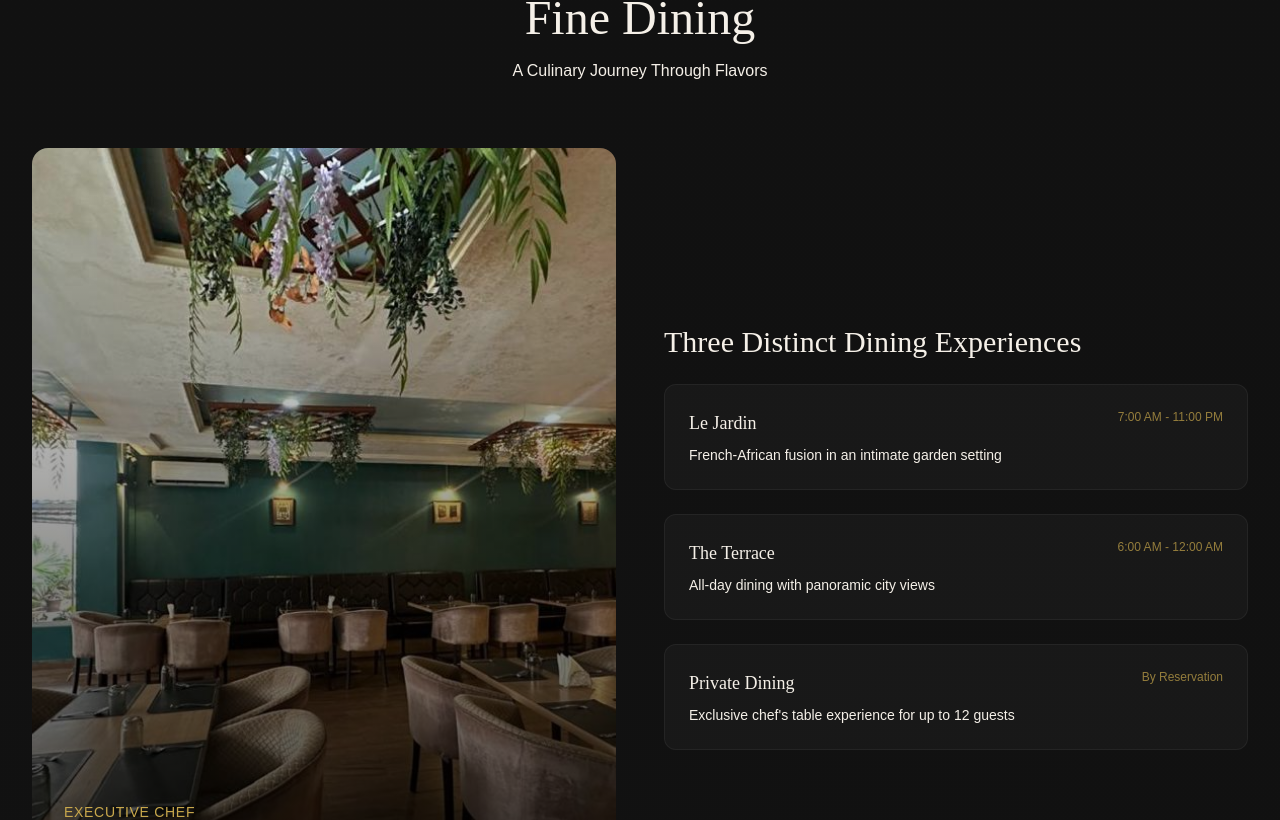
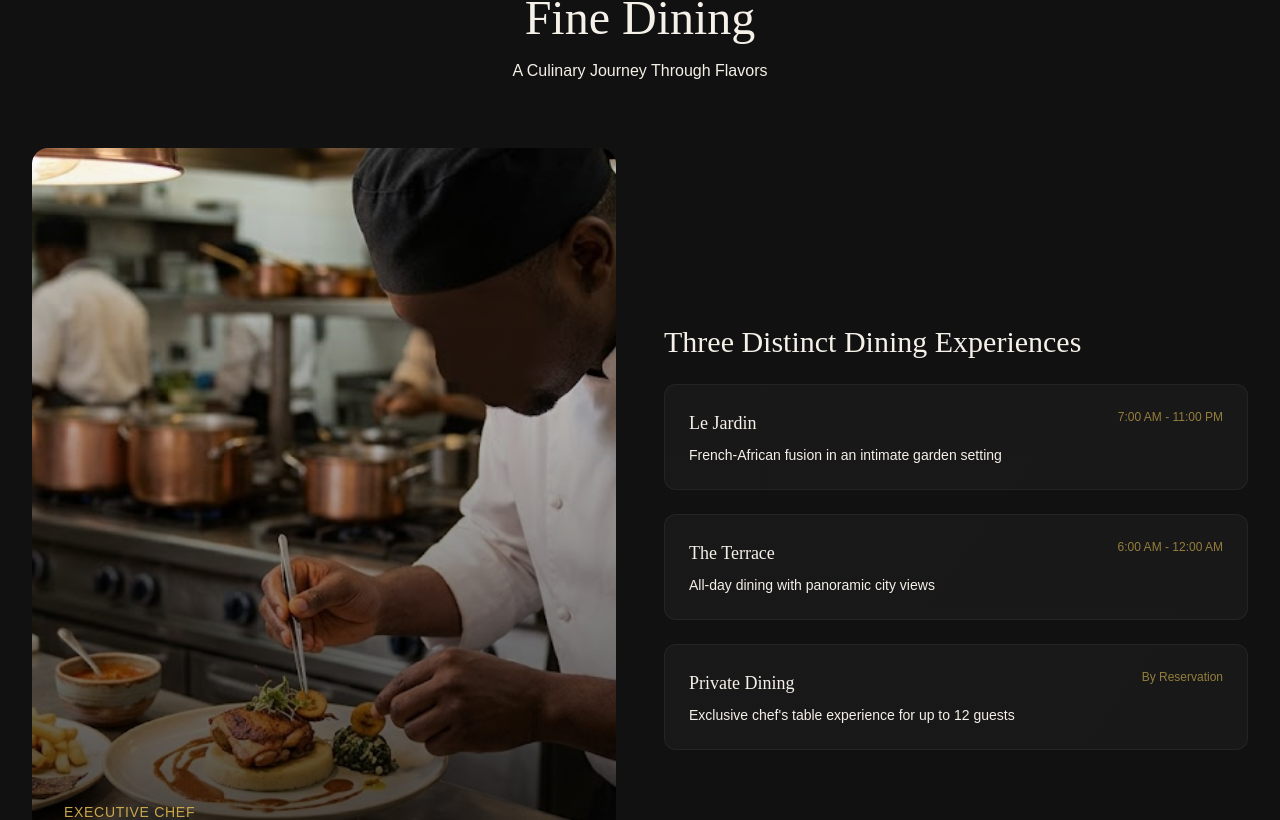
Before and after one commit to malikstopher-dev/belle-vue-hotel, a Next.js app: page /en in a window 1280 px wide. Shown: the part 3680-4500 px from the top of the page. Built offline with nearby package versions, Linux system fonts and the light colour scheme.

Commit message:
Add board meeting and chef Mbala images, update sections

```diff
--- a/src/app/[locale]/dining/page.tsx
+++ b/src/app/[locale]/dining/page.tsx
@@ -221,13 +221,13 @@ function RestaurantStory() {
             <motion.div style={{ y: imgY }} className="relative aspect-[4/5] rounded-2xl overflow-hidden">
               <div
                 className="absolute inset-0 bg-cover bg-center bg-no-repeat"
-                style={{ backgroundImage: 'url(/images/restaurant/dining-1.jpg)' }}
+                style={{ backgroundImage: 'url(/images/restaurant/chef-mbala.jpg)' }}
               />
               <div className="absolute inset-0 bg-gradient-to-t from-black/60 to-transparent" />
               <div className="absolute bottom-0 left-0 right-0 p-8">
                 <div className="flex items-center gap-3 text-gold-500 text-sm tracking-wider uppercase">
                   <Star className="w-4 h-4" />
-                  <span>Fine Dining Since 2020</span>
+                  <span>Chef Antoine Mbala</span>
                 </div>
               </div>
             </motion.div>
--- a/src/components/sections/ConferenceSection.tsx
+++ b/src/components/sections/ConferenceSection.tsx
@@ -37,7 +37,7 @@ export function ConferenceSection() {
         >
           <div
             className="absolute inset-0 bg-cover bg-center bg-no-repeat"
-            style={{ backgroundImage: 'url(/images/lobby/lobby-1.jpg)' }}
+            style={{ backgroundImage: 'url(/images/conference/board-meeting.jpg)' }}
           />
           <div className="absolute inset-0 bg-gradient-to-r from-black/80 via-black/40 to-transparent" />
 
--- a/src/components/sections/RestaurantSection.tsx
+++ b/src/components/sections/RestaurantSection.tsx
@@ -47,7 +47,7 @@ export function RestaurantSection() {
           <div className="relative aspect-[4/3] lg:aspect-[3/4] rounded-2xl overflow-hidden">
             <div
               className="absolute inset-0 bg-cover bg-center bg-no-repeat"
-              style={{ backgroundImage: 'url(/images/restaurant/dining-1.jpg)' }}
+              style={{ backgroundImage: 'url(/images/restaurant/chef-mbala.jpg)' }}
             />
             <div className="absolute inset-0 bg-gradient-to-t from-black/80 to-transparent" />
             <div className="absolute bottom-0 left-0 right-0 p-6 md:p-8">
```
Also changed, not shown: public/images/conference/board-meeting.jpg (added), public/images/restaurant/chef-mbala.jpg (added).
